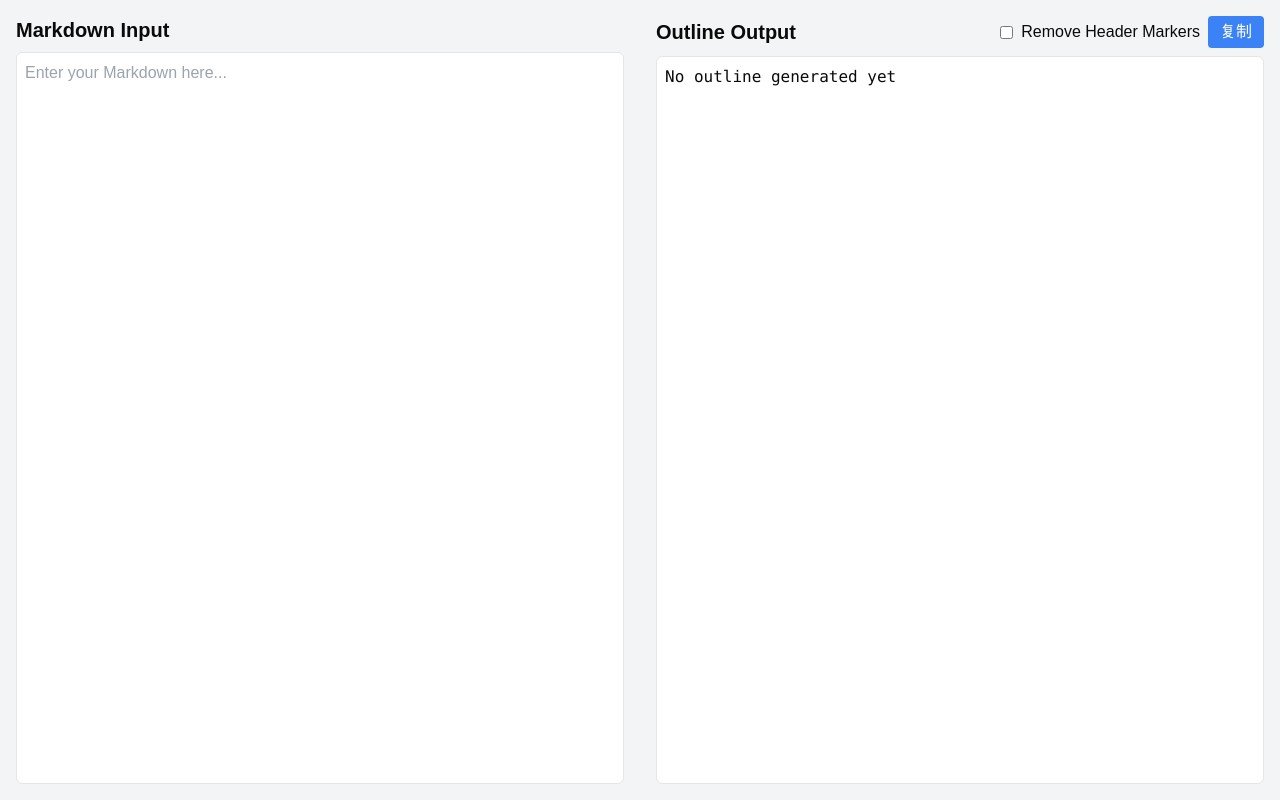
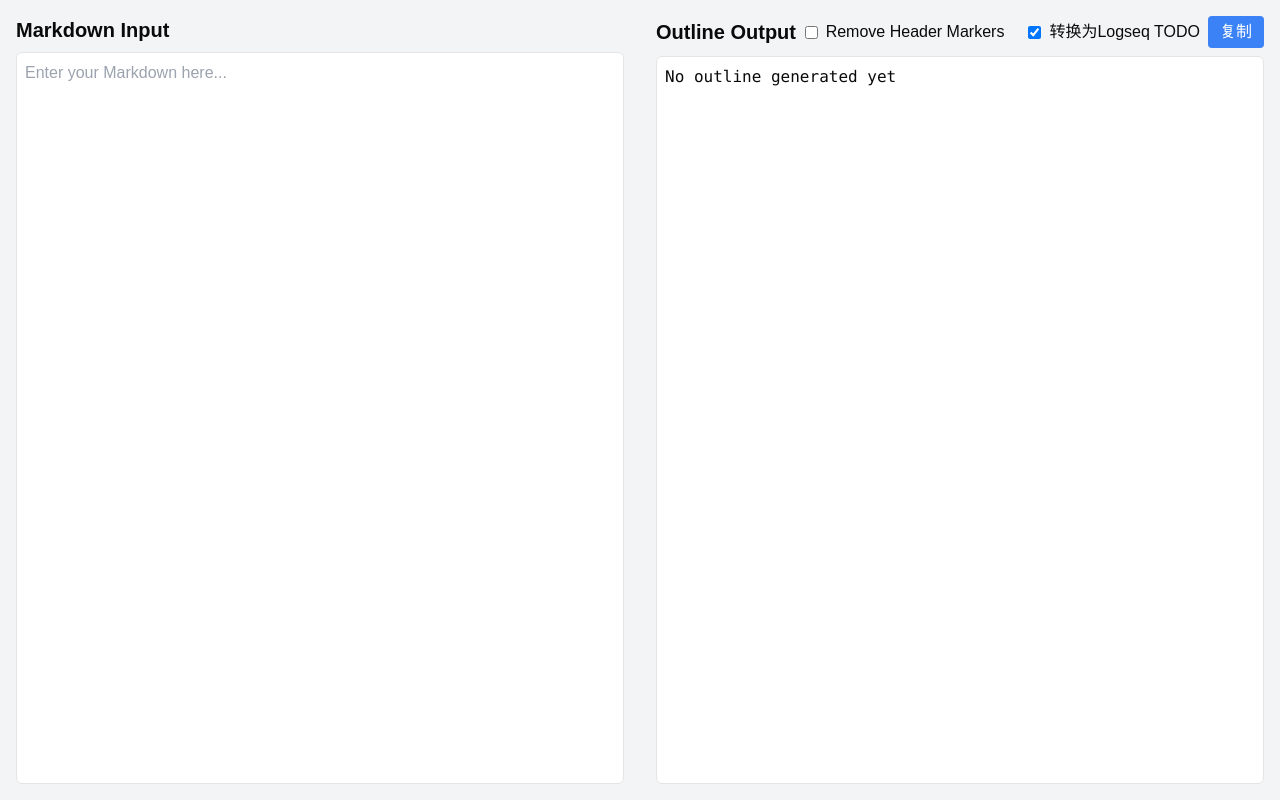
Before and after one commit to zhaochunqi/markdown-to-outline, a Next.js app: page / in a window 1280 px wide. Built offline with nearby package versions, Linux system fonts and the light colour scheme.

Commit message:
add todo

```diff
--- a/app/page.tsx
+++ b/app/page.tsx
@@ -6,8 +6,10 @@ import { useMarkdownToOutline } from '../hooks/useMarkdownToOutline';
 export default function Home() {
   const [markdown, setMarkdown] = useState('');
   const [removeHeaderMarkers, setRemoveHeaderMarkers] = useState(false);
+  const [convertToLogseqTodo, setConvertToLogseqTodo] = useState(true);
   const { outline, error } = useMarkdownToOutline(markdown, {
     removeHeaderMarkers,
+    convertToLogseqTodo,
   });
   const [copySuccess, setCopySuccess] = useState(false);
 
@@ -44,7 +46,7 @@ export default function Home() {
         <div className="mb-2 flex items-center justify-between">
           <h2 className="text-xl font-bold">Outline Output</h2>
           <div className="flex items-center gap-2">
-            <label className="flex items-center">
+            <label className="flex items-center mr-4">
               <input
                 type="checkbox"
                 checked={removeHeaderMarkers}
@@ -52,6 +54,15 @@ export default function Home() {
                 className="mr-2"
               />
               Remove Header Markers
+            </label>
+            <label className="flex items-center">
+              <input
+                type="checkbox"
+                checked={convertToLogseqTodo}
+                onChange={e => setConvertToLogseqTodo(e.target.checked)}
+                className="mr-2"
+              />
+              转换为Logseq TODO
             </label>
             <button
               onClick={handleCopy}
--- a/hooks/useMarkdownToOutline.ts
+++ b/hooks/useMarkdownToOutline.ts
@@ -7,6 +7,7 @@ import type { MarkdownNode } from '../utils/convertToOutline';
 
 interface UseMarkdownToOutlineOptions {
   removeHeaderMarkers: boolean;
+  convertToLogseqTodo?: boolean;
 }
 
 export function useMarkdownToOutline(markdown: string, options: UseMarkdownToOutlineOptions) {
@@ -32,6 +33,7 @@ export function useMarkdownToOutline(markdown: string, options: UseMarkdownToOut
         const outlineContent = convertToOutline(ast as unknown as MarkdownNode, 0, {
           ...options,
           ignoreYamlFrontmatter: true,
+          convertToLogseqTodo: options.convertToLogseqTodo || false,
         });
 
         setOutline(outlineContent);
--- a/utils/convertToOutline.ts
+++ b/utils/convertToOutline.ts
@@ -12,6 +12,7 @@ export interface MarkdownNode extends Node {
 interface ConvertOptions {
   removeHeaderMarkers: boolean;
   ignoreYamlFrontmatter?: boolean;
+  convertToLogseqTodo?: boolean;
 }
 
 export function convertToOutline(
@@ -20,6 +21,7 @@ export function convertToOutline(
   options: ConvertOptions = {
     removeHeaderMarkers: false,
     ignoreYamlFrontmatter: true,
+    convertToLogseqTodo: false,
   }
 ): string {
   if (!node || typeof node !== 'object') {
@@ -31,7 +33,17 @@ export function convertToOutline(
 
   // 处理文本内容
   const processTextContent = (node: any): string => {
-    if (node.type === 'text') return node.value;
+    if (node.type === 'text') {
+      // 检查是否有待办项格式 [ ] xxxx
+      if (options.convertToLogseqTodo && node.value) {
+        const todoRegex = /^\[\s?\]\s+(.+)$/;
+        const match = node.value.match(todoRegex);
+        if (match) {
+          return `TODO ${match[1]}`;
+        }
+      }
+      return node.value;
+    }
     if (node.type === 'link') return `[${node.children[0].value}](${node.url})`;
     if (node.type === 'emphasis') return `*${node.children.map(processTextContent).join('')}*`;
     if (node.type === 'strong') return `**${node.children.map(processTextContent).join('')}**`;
```
